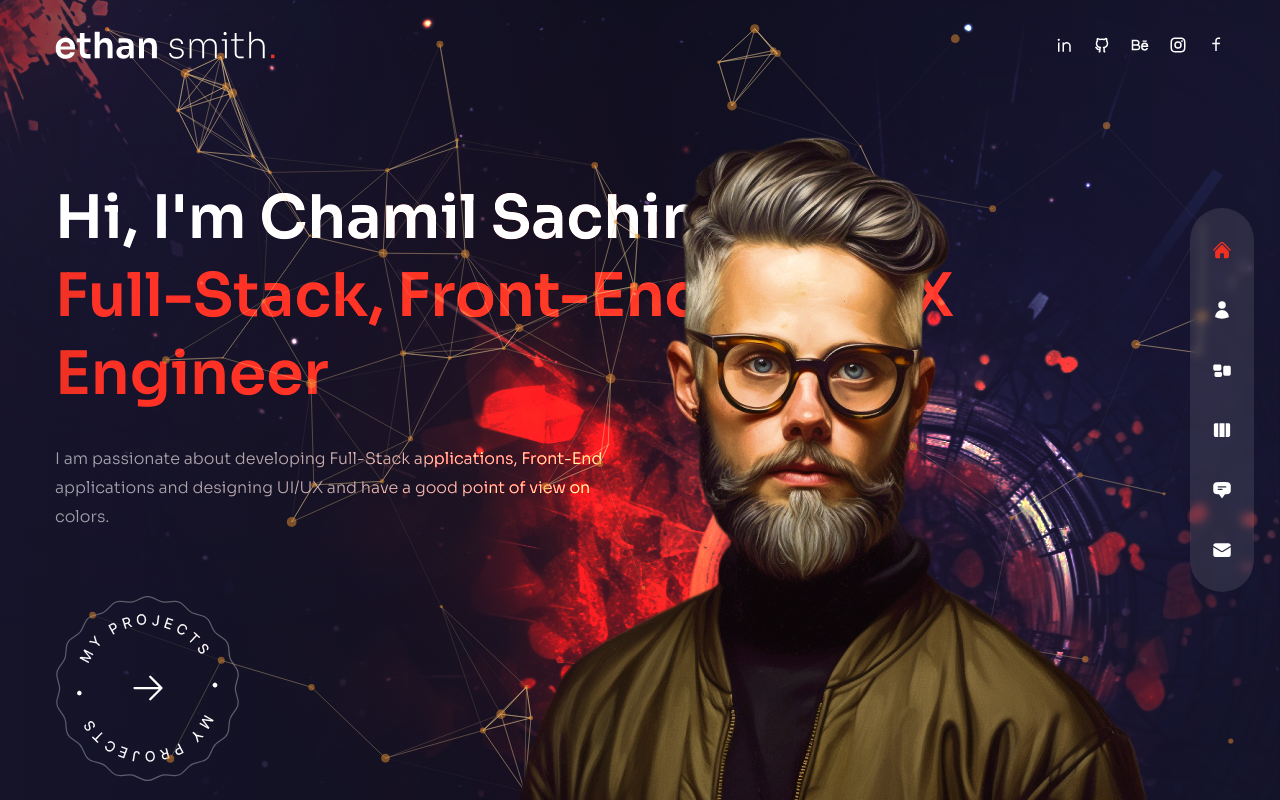
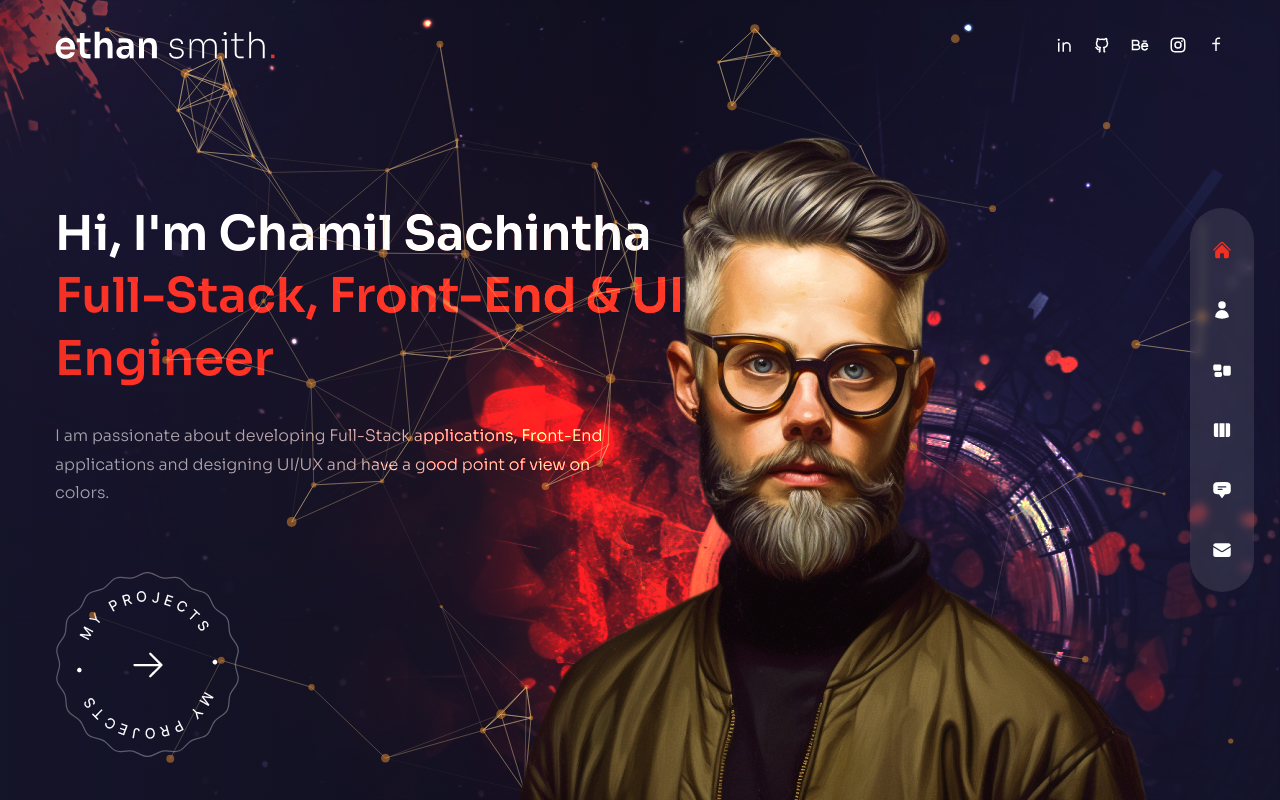
Before and after one commit to ChamilSachintha/Personal-Portfolio-2, a Next.js app: page / in a window 1280 px wide. Built offline with nearby package versions, Linux system fonts and the light colour scheme.

Commit message:
Change text size

```diff
--- a/pages/index.js
+++ b/pages/index.js
@@ -18,11 +18,11 @@ const Home = () => {
             initial="hidden"
             animate="show"
             exit="hidden"
-            className="h1"
+            className="h1 text-[48px]"
           >
             Hi, I'm Chamil Sachintha <br />{" "}
             <span className="text-accent">
-              Full-Stack, Front-End & UI/UX Engineer
+              Full-Stack, Front-End & UI/UX <br />Engineer
             </span>
           </motion.h1>
           {/* Introduction */}
```
